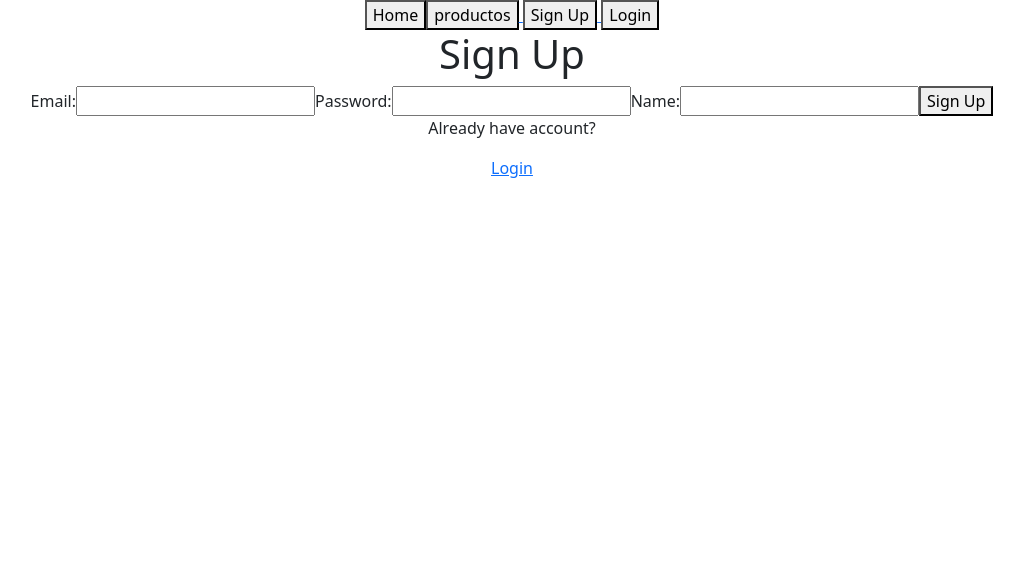
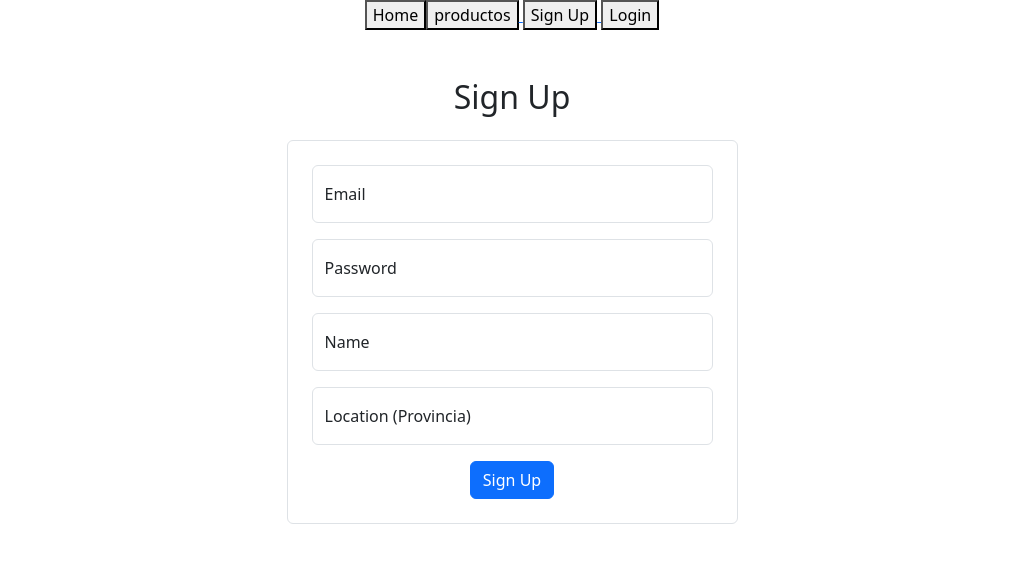
Before and after one commit to cayoyoyo/proyecto-final-front, a React (Create React App) app: page /signup in a window 1280 px wide. Shown: the top 562 px of the page, without its empty margins (128-1152 px from the left). Built offline with nearby package versions, Linux system fonts and the light colour scheme; no server answers.

Commit message:
searchbar y location

```diff
--- a/src/components/ProductDetail/ProductDetail.jsx
+++ b/src/components/ProductDetail/ProductDetail.jsx
@@ -1,7 +1,7 @@
 import React, { useState, useEffect } from "react";
 import { useParams, Link } from "react-router-dom";
 import axios from "axios";
-import FavoritosButton from "../FavoriteButton";
+import FavoritosButton from "../FavoriteButton/FavoriteButton";
 import "./ProductDetail.css";
 
 
--- a/src/components/ProductList/ProductList.css
+++ b/src/components/ProductList/ProductList.css
@@ -0,0 +1,3 @@
+.addProduct {
+    margin-bottom: 50px;
+}
--- a/src/components/ProductList/ProductList.jsx
+++ b/src/components/ProductList/ProductList.jsx
@@ -1,8 +1,9 @@
 import { useState, useEffect } from "react";
 import { Link } from "react-router-dom";
 import axios from "axios";
-import FavoritosButton from "../FavoriteButton";
+import FavoritosButton from "../FavoriteButton/FavoriteButton";
 import ProductForm from "../ProductForm/ProductForm";
+import Searchbar from '../Searchbar/Searchbar';
 
 function ProductList() {
   const API_URL = "http://localhost:5005";
@@ -10,7 +11,6 @@ function ProductList() {
   const [products, setProducts] = useState([]);
   const [display, setDisplay] = useState("none");
 
-  // Cargar la lista de productos y su estado de favoritos al cargar la página
   useEffect(() => {
     axios
       .get(`${API_URL}/product`)
@@ -33,14 +33,26 @@ function ProductList() {
   };
 
   useEffect(() => {
-    fetchProducts(); // Carga la lista de productos cuando el componente se monta
+    fetchProducts();
   }, []);
+
+  // Función para realizar la búsqueda de productos
+  const handleSearch = (searchTerm) => {
+    axios
+      .get(`${API_URL}/product?term=${searchTerm}`)
+      .then((response) => {
+        setProducts(response.data);
+      })
+      .catch((error) => {
+        console.error("Error al buscar productos:", error);
+      });
+  };
 
   return (
     <div>
       <h1>Lista de Productos</h1>
       <button
-        className="addProducto"
+        className="addProduct"
         onClick={() => {
           if (display === "none") {
             setDisplay("active");
@@ -55,6 +67,9 @@ function ProductList() {
       <div className={display}>
         <ProductForm reloadProducts={fetchProducts} />
       </div>
+
+      {/* Agrega la barra de búsqueda */}
+      <Searchbar onSearch={handleSearch} />
 
       <ul className="ulListaProdutos">
         {products.map((producto) => (
--- /dev/null
+++ b/src/components/Searchbar/Searchbar.jsx
@@ -0,0 +1,27 @@
+import "./Searchbar.css";
+import { useState } from 'react';
+
+function Searchbar({ onSearch }) {
+  const [searchTerm, setSearchTerm] = useState('');
+
+  // Función para manejar cambios en el campo de búsqueda
+  const handleInputChange = (e) => {
+    const newValue = e.target.value;
+    setSearchTerm(newValue);
+    // Llamar a la función de búsqueda pasando el término de búsqueda a medida que el usuario escribe
+    onSearch(newValue);
+  };
+
+  return (
+    <div>
+      <input
+        type="text"
+        value={searchTerm}
+        onChange={handleInputChange}
+        placeholder="Buscar productos"
+      />
+    </div>
+  );
+}
+
+export default Searchbar;
--- a/src/pages/LoginPage/LoginPage.jsx
+++ b/src/pages/LoginPage/LoginPage.jsx
@@ -45,28 +45,53 @@ function LoginPage() {
   };
 
   return (
-    <div className="LoginPage">
-      <h1>Login</h1>
+    <div className="container my-5">
+    <div className="row justify-content-center">
+      <div className="col-lg-5 col-md-7 col-sm-9">
+        <h2 className="text-center mb-4">Login</h2>
+        <form onSubmit={handleLoginSubmit} className="p-4 border rounded">
+          <div className="form-floating mb-3">
+            <input
+              type="email"
+              className="form-control"
+              id="email"
+              name="email"
+              value={email}
+              onChange={handleEmail}
+              placeholder="Your email"
+              required
+            />
+            <label htmlFor="email">Email</label>
+          </div>
 
-      <form onSubmit={handleLoginSubmit}>
-        <label>Email:</label>
-        <input type="email" name="email" value={email} onChange={handleEmail} />
-
-        <label>Password:</label>
+          <div className="form-floating mb-3">
             <input
               type="password"
+              className="form-control"
+              id="password"
               name="password"
               value={password}
               onChange={handlePassword}
+              placeholder="Your password"
+              required
             />
+            <label htmlFor="password">Password</label>
+          </div>
 
-        <button type="submit">Login</button>
+          <button type="submit" className="btn btn-primary">
+            Login
+          </button>
+
+          {errorMessage && (
+            <p className="error error-message">{errorMessage}</p>
+          )}
         </form>
-      {errorMessage && <p className="error-message">{errorMessage}</p>}
-
         <p>Don't have an account yet?</p>
         <Link to={"/signup"}> Sign Up</Link>
       </div>
+    </div>
+  </div>
+
   );
 }
 
--- a/src/pages/SignupPage/SignupPage.jsx
+++ b/src/pages/SignupPage/SignupPage.jsx
@@ -2,12 +2,13 @@ import "./SignupPage.css";
 import { useState } from "react";
 import { Link, useNavigate } from "react-router-dom";
 import authService from "../../services/auth.service";
-import axios from "axios";
+// import axios from "axios";
 
 function SignupPage() {
   const [email, setEmail] = useState("");
   const [password, setPassword] = useState("");
   const [name, setName] = useState("");
+  const [location, setLocation] = useState("");
   const [errorMessage, setErrorMessage] = useState(undefined);
 
   const navigate = useNavigate();
@@ -15,11 +16,12 @@ function SignupPage() {
   const handleEmail = (e) => setEmail(e.target.value);
   const handlePassword = (e) => setPassword(e.target.value);
   const handleName = (e) => setName(e.target.value);
+  const handleLocation = (e) => setLocation(e.target.value);
 
   const handleSignupSubmit = (e) => {
     e.preventDefault();
     // Create an object representing the request body
-    const requestBody = { email, password, name };
+    const requestBody = { email, password, name, location };
 
     // Send a request to the server using axios
 
@@ -45,31 +47,128 @@ function SignupPage() {
   };
 
   return (
-    <div className="SignupPage">
-      <h1>Sign Up</h1>
+      <div className="container my-5">
+        <div className="row justify-content-center">
+          <div className="col-lg-5 col-md-7 col-sm-9">
+            <h2 className="text-center mb-4">Sign Up</h2>
+            <form onSubmit={handleSignupSubmit} className="p-4 border rounded">
+              <div className="form-floating mb-3">
+                <input
+                  type="email"
+                  className="form-control"
+                  id="email"
+                  name="email"
+                  value={email}
+                  onChange={handleEmail}
+                  placeholder="Your email"
+                  required
+                />
+                <label htmlFor="email">Email</label>
+              </div>
 
-      <form onSubmit={handleSignupSubmit}>
-        <label>Email:</label>
-        <input type="email" name="email" value={email} onChange={handleEmail} />
+              <div className="form-floating mb-3">
+                <input
+                  type="password"
+                  className="form-control"
+                  id="password"
+                  name="password"
+                  value={password}
+                  onChange={handlePassword}
+                  placeholder="Your password"
+                  required
+                />
+                <label htmlFor="password">Password</label>
+              </div>
 
-        <label>Password:</label>
-        <input
-          type="password"
-          name="password"
-          value={password}
-          onChange={handlePassword}
-        />
+              <div className="form-floating mb-3">
+                <input
+                  type="text"
+                  className="form-control"
+                  id="name"
+                  name="name"
+                  value={name}
+                  onChange={handleName}
+                  placeholder="Your name"
+                  required
+                />
+                <label htmlFor="name">Name</label>
+              </div>
 
-        <label>Name:</label>
-        <input type="text" name="name" value={name} onChange={handleName} />
+              <div className="form-floating mb-3">
+                <label htmlFor="location">Location (Provincia)</label>
+                <select
+                  name="location"
+                  id="location"
+                  value={location}
+                  onChange={handleLocation}
+                  className="form-control"
+                  required
+                >
+                  <option value=""></option>
+          <option value="Álava">Álava</option>
+          <option value="Albacete">Albacete</option>
+          <option value="Alicante">Alicante</option>
+          <option value="Almería">Almería</option>
+          <option value="Asturias">Asturias</option>
+          <option value="Ávila">Ávila</option>
+          <option value="Badajoz">Badajoz</option>
+          <option value="Barcelona">Barcelona</option>
+          <option value="Burgos">Burgos</option>
+          <option value="Cáceres">Cáceres</option>
+          <option value="Cádiz">Cádiz</option>
+          <option value="Cantabria">Cantabria</option>
+          <option value="Castellón">Castellón</option>
+          <option value="Ciudad Real">Ciudad Real</option>
+          <option value="Córdoba">Córdoba</option>
+          <option value="Cuenca">Cuenca</option>
+          <option value="Gerona">Gerona</option>
+          <option value="Granada">Granada</option>
+          <option value="Guadalajara">Guadalajara</option>
+          <option value="Guipúzcoa">Guipúzcoa</option>
+          <option value="Huelva">Huelva</option>
+          <option value="Huesca">Huesca</option>
+          <option value="Islas Balears">Islas Balears</option>
+          <option value="Jaén">Jaén</option>
+          <option value="La Coruña">La Coruña</option>
+          <option value="La Rioja">La Rioja</option>
+          <option value="Las Palmas">Las Palmas</option>
+          <option value="León">León</option>
+          <option value="Lérida">Lérida</option>
+          <option value="Lugo">Lugo</option>
+          <option value="Madrid">Madrid</option>
+          <option value="Málaga">Málaga</option>
+          <option value="Murcia">Murcia</option>
+          <option value="Navarra">Navarra</option>
+          <option value="Orense">Orense</option>
+          <option value="Palencia">Palencia</option>
+          <option value="Pontevedra">Pontevedra</option>
+          <option value="Salamanca">Salamanca</option>
+          <option value="Santa Cruz de Tenerife">Santa Cruz de Tenerife</option>
+          <option value="Segovia">Segovia</option>
+          <option value="Sevilla">Sevilla</option>
+          <option value="Soria">Soria</option>
+          <option value="Tarragona">Tarragona</option>
+          <option value="Teruel">Teruel</option>
+          <option value="Toledo">Toledo</option>
+          <option value="Valencia">Valencia</option>
+          <option value="Valladolid">Valladolid</option>
+          <option value="Vizcaya">Vizcaya</option>
+          <option value="Zamora">Zamora</option>
+          <option value="Zaragoza">Zaragoza</option>
+        </select>
+        </div>
 
-        <button type="submit">Sign Up</button>
-      </form>
 
-      {errorMessage && <p className="error-message">{errorMessage}</p>}
+        <button type="submit" className="btn btn-primary">
+              Sign Up
+            </button>
 
-      <p>Already have account?</p>
-      <Link to={"/login"}> Login</Link>
+            {errorMessage && (
+              <p className="error error-message">{errorMessage}</p>
+            )}
+          </form>
+        </div>
+      </div>
     </div>
   );
 }
```
Also changed, not shown: src/pages/ProfilePage/ProfilePage.jsx (+18 -12 lines), src/components/FavoriteButton/FavoriteButton.jsx (renamed from src/components/FavoriteButton.jsx), src/components/Searchbar/Searchbar.css (added). Lines whose indentation alone changed are shown as unchanged.
